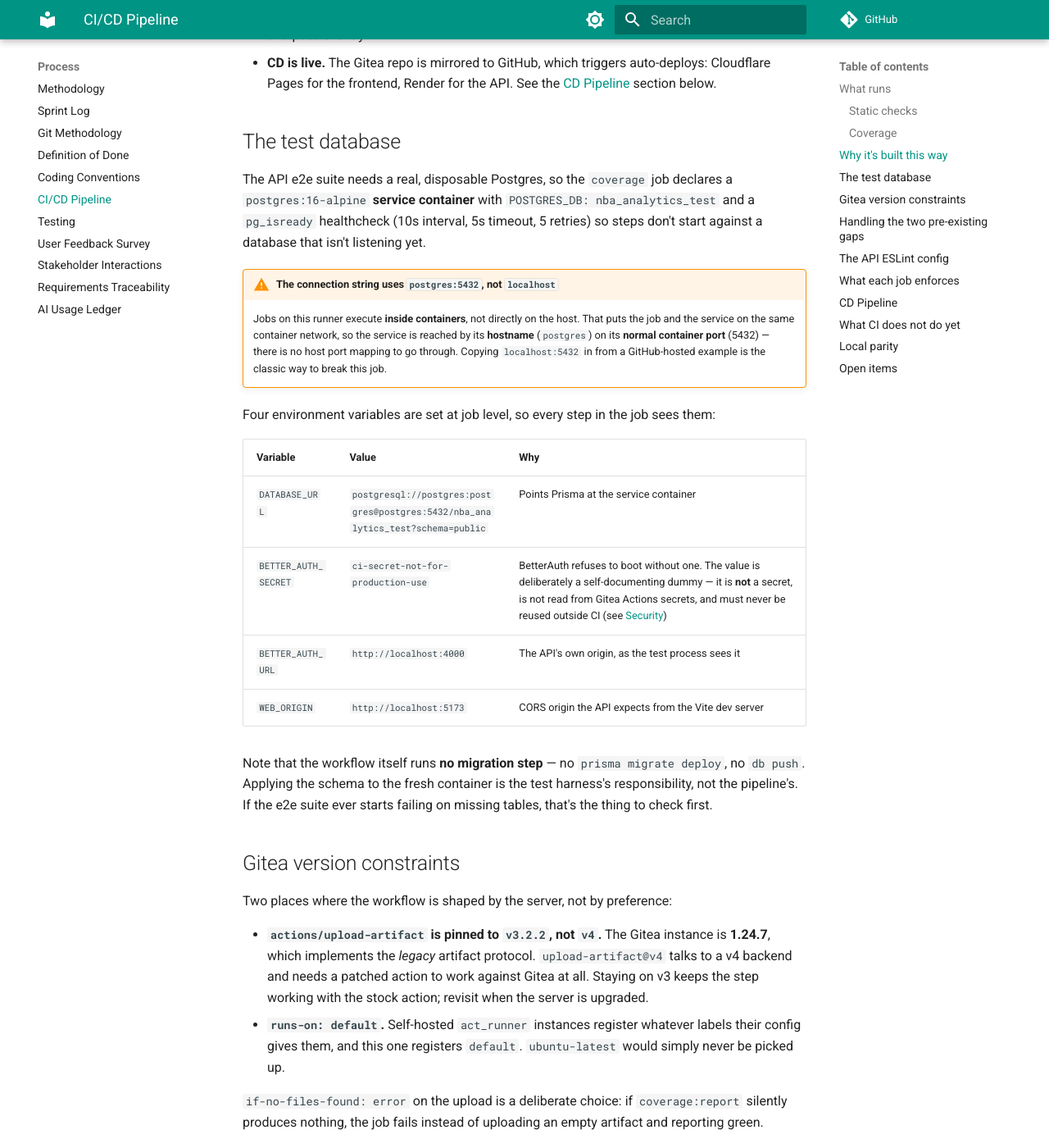
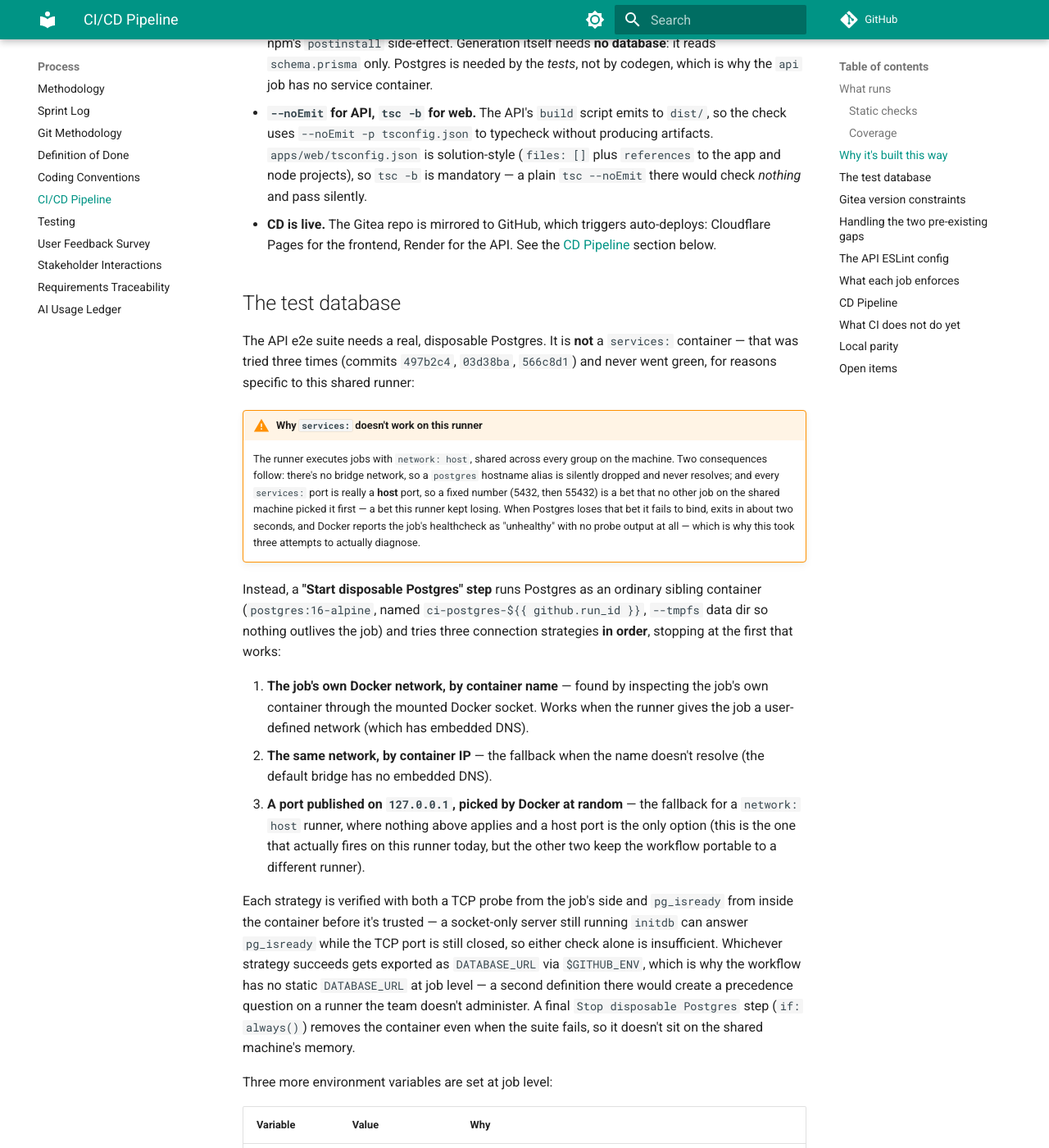
Before and after one commit to Sports-Analytics-Innovation-Platform/Innovation-Documentation-Website, an MkDocs documentation site: the page built from docs/ci-cd.md, in a window 1280 px wide and 1400 px high, scrolled down 3919 px. Shown: the whole window at 82% size. Built offline with MkDocs 1.6.1 and Material for MkDocs 9.7.7, drawn with Linux system fonts in a browser that asks for light colours; comment, search, counter and statistics services are not loaded; some of the changed text lies outside the part shown.

Commit message:
docs: rewrite CI/CD Postgres section to match the real runner mechanism, update front page status
ci-cd.md described a services: postgres container reached by hostname on default:
runs-on, both changed 2026-09-07 (commits 566c8d1, cfd3ac8/3236eea, 1ba6a5e) after
three failed attempts at the services: approach. The runner actually uses
runs-on: ubuntu-latest and a hand-rolled 'Start disposable Postgres' step that tries
three connection strategies because the runner's network: host setup breaks both
services: hostname resolution and fixed port publishing. Also fixed the front
page Status section, which only described Sprint 1 with Sprint 2 due in 4 days.

````diff
--- a/docs/ci-cd.md
+++ b/docs/ci-cd.md
@@ -34,7 +34,7 @@
 
 The `coverage` job runs, in order: install API deps → install web deps → `npm run prisma:generate --prefix apps/api` → `npm run test:cov --prefix apps/api` → `npm run test:cov --prefix apps/web` → `npm run coverage:report` (root script, merging both) → upload the `coverage-report` directory as a build artifact.
 
-Runner: all three jobs use `runs-on: default` — the label the Wits `act_runner` actually registers, not GitHub's `ubuntu-latest`. `actions/checkout@v4` and `actions/setup-node@v4` pinned to **Node 24** (matching the team's local Node v24.14.0 / npm 11.9.0).
+Runner: all three jobs use `runs-on: ubuntu-latest` — the label the course-provided `sdp-runner-1` actually registers (changed 2026-09-07; an earlier revision assumed a self-registered `default` label that turned out not to match). `actions/checkout@v4` and `actions/setup-node@v4` pinned to **Node 24** (matching the team's local Node v24.14.0 / npm 11.9.0).
 
 Abridged shape of the workflow — the real file is the authority:
 
@@ -61,50 +61,59 @@
       - uses: actions/setup-node@v4
         with:
           node-version: 24
-      - run: npm ci
+      - run: npm ci --fetch-timeout=60000 --fetch-retries=5 --fetch-retry-mintimeout=15000 --fetch-retry-maxtimeout=60000
       - run: npm run prisma:generate   # prerequisite of the typecheck, made explicit
       - run: |                         # lint, guarded — see "the two pre-existing gaps"
           if ls eslint.config.* 2>/dev/null; then npm run lint; else echo "::warning::..."; fi
       - run: npx tsc --noEmit -p tsconfig.json
 
   web:
-    runs-on: default
+    runs-on: ubuntu-latest
     timeout-minutes: 15
     defaults:
       run:
         working-directory: apps/web
-    steps: [checkout, setup-node@24, npm ci, npm run lint, npx tsc -b --noEmit]
+    steps: [checkout, setup-node@24, npm ci (with the same fetch tuning), npm run lint, npx tsc -b --noEmit]
 
   coverage:
-    runs-on: default
+    runs-on: ubuntu-latest
     timeout-minutes: 20
-    services:
-      postgres:
-        image: postgres:16-alpine
-        env: { POSTGRES_USER: postgres, POSTGRES_PASSWORD: postgres, POSTGRES_DB: nba_analytics_test }
-        options: >-
-          --health-cmd pg_isready --health-interval 10s
-          --health-timeout 5s --health-retries 5
+    # No `services:` block — see "The test database" below for why. Postgres
+    # is started and torn down as ordinary steps instead.
     env:
-      DATABASE_URL: postgresql://postgres:postgres@postgres:5432/nba_analytics_test?schema=public
       BETTER_AUTH_SECRET: ci-secret-not-for-production-use
       BETTER_AUTH_URL: http://localhost:4000
       WEB_ORIGIN: http://localhost:5173
+      # DATABASE_URL is deliberately absent here — the "Start disposable
+      # Postgres" step computes it and exports it via $GITHUB_ENV instead.
     steps:
       - uses: actions/checkout@v4
+      - name: Start disposable Postgres    # tries 3 strategies in order; see below
+        run: |
+          NAME="ci-postgres-${{ github.run_id }}"
+          docker run -d --name "$NAME" --label ci-postgres-for=nba-analytics \
+            -e POSTGRES_USER=postgres -e POSTGRES_PASSWORD=postgres \
+            -e POSTGRES_DB=nba_analytics_test --tmpfs /var/lib/postgresql/data \
+            postgres:16-alpine
+          # ... discover a reachable TARGET (container name, container IP, or
+          # a published 127.0.0.1 port), then:
+          echo "DATABASE_URL=postgresql://postgres:postgres@${TARGET}/nba_analytics_test?schema=public" >> "$GITHUB_ENV"
       - uses: actions/setup-node@v4
         with: { node-version: 24 }
-      - run: npm ci --prefix apps/api
-      - run: npm ci --prefix apps/web
+      - run: npm ci --prefix apps/api --fetch-timeout=60000 --fetch-retries=5 --fetch-retry-mintimeout=15000 --fetch-retry-maxtimeout=60000
+      - run: npm ci --prefix apps/web --fetch-timeout=60000 --fetch-retries=5 --fetch-retry-mintimeout=15000 --fetch-retry-maxtimeout=60000
       - run: npm run prisma:generate --prefix apps/api
       - run: npm run test:cov --prefix apps/api
       - run: npm run test:cov --prefix apps/web
       - run: npm run coverage:report
-      - uses: actions/upload-artifact@v3.2.2   # not v4 — see "Gitea version constraints"
+      - uses: actions/upload-artifact@v3.2.2-node20   # not v4 — see "Gitea version constraints"
         with:
           name: coverage-report
           path: coverage-report
           if-no-files-found: error
+      - if: always()   # hands the container back to the shared runner even if the suite failed
+        name: Stop disposable Postgres
+        run: docker rm -f "ci-postgres-${{ github.run_id }}" || true
 ```
 
 ## Why it's built this way
@@ -121,16 +130,23 @@
 
 ## The test database
 
-The API e2e suite needs a real, disposable Postgres, so the `coverage` job declares a `postgres:16-alpine` **service container** with `POSTGRES_DB: nba_analytics_test` and a `pg_isready` healthcheck (10s interval, 5s timeout, 5 retries) so steps don't start against a database that isn't listening yet.
+The API e2e suite needs a real, disposable Postgres. It is **not** a `services:` container — that was tried three times (commits `497b2c4`, `03d38ba`, `566c8d1`) and never went green, for reasons specific to this shared runner:
 
-!!! warning "The connection string uses `postgres:5432`, not `localhost`"
-    Jobs on this runner execute **inside containers**, not directly on the host. That puts the job and the service on the same container network, so the service is reached by its **hostname** (`postgres`) on its **normal container port** (5432) — there is no host port mapping to go through. Copying `localhost:5432` in from a GitHub-hosted example is the classic way to break this job.
+!!! warning "Why `services:` doesn't work on this runner"
+    The runner executes jobs with `network: host`, shared across every group on the machine. Two consequences follow: there's no bridge network, so a `postgres` hostname alias is silently dropped and never resolves; and every `services:` port is really a **host** port, so a fixed number (5432, then 55432) is a bet that no other job on the shared machine picked it first — a bet this runner kept losing. When Postgres loses that bet it fails to bind, exits in about two seconds, and Docker reports the job's healthcheck as "unhealthy" with no probe output at all — which is why this took three attempts to actually diagnose.
 
-Four environment variables are set at job level, so every step in the job sees them:
+Instead, a **"Start disposable Postgres" step** runs Postgres as an ordinary sibling container (`postgres:16-alpine`, named `ci-postgres-${{ github.run_id }}`, `--tmpfs` data dir so nothing outlives the job) and tries three connection strategies **in order**, stopping at the first that works:
+
+1. **The job's own Docker network, by container name** — found by inspecting the job's own container through the mounted Docker socket. Works when the runner gives the job a user-defined network (which has embedded DNS).
+2. **The same network, by container IP** — the fallback when the name doesn't resolve (the default bridge has no embedded DNS).
+3. **A port published on `127.0.0.1`, picked by Docker at random** — the fallback for a `network: host` runner, where nothing above applies and a host port is the only option (this is the one that actually fires on this runner today, but the other two keep the workflow portable to a different runner).
+
+Each strategy is verified with both a TCP probe from the job's side and `pg_isready` from inside the container before it's trusted — a socket-only server still running `initdb` can answer `pg_isready` while the TCP port is still closed, so either check alone is insufficient. Whichever strategy succeeds gets exported as `DATABASE_URL` via `$GITHUB_ENV`, which is why the workflow has no static `DATABASE_URL` at job level — a second definition there would create a precedence question on a runner the team doesn't administer. A final `Stop disposable Postgres` step (`if: always()`) removes the container even when the suite fails, so it doesn't sit on the shared machine's memory.
+
+Three more environment variables are set at job level:
 
 | Variable | Value | Why |
 |---|---|---|
-| `DATABASE_URL` | `postgresql://postgres:postgres@postgres:5432/nba_analytics_test?schema=public` | Points Prisma at the service container |
 | `BETTER_AUTH_SECRET` | `ci-secret-not-for-production-use` | BetterAuth refuses to boot without one. The value is deliberately a self-documenting dummy — it is **not** a secret, is not read from Gitea Actions secrets, and must never be reused outside CI (see [Security](security.md)) |
 | `BETTER_AUTH_URL` | `http://localhost:4000` | The API's own origin, as the test process sees it |
 | `WEB_ORIGIN` | `http://localhost:5173` | CORS origin the API expects from the Vite dev server |
@@ -141,8 +157,8 @@
 
 Two places where the workflow is shaped by the server, not by preference:
 
-- **`actions/upload-artifact` is pinned to `v3.2.2`, not `v4`.** The Gitea instance is **1.24.7**, which implements the *legacy* artifact protocol. `upload-artifact@v4` talks to a v4 backend and needs a patched action to work against Gitea at all. Staying on v3 keeps the step working with the stock action; revisit when the server is upgraded.
-- **`runs-on: default`.** Self-hosted `act_runner` instances register whatever labels their config gives them, and this one registers `default`. `ubuntu-latest` would simply never be picked up.
+- **`actions/upload-artifact` is pinned to `v3.2.2-node20`, not `v4`.** The Gitea instance is **1.24.7**, which implements the *legacy* artifact protocol — `upload-artifact@v4` talks to a v4 backend and needs a patched action to work against Gitea at all. The `-node20` variant matters specifically: plain `v3.2.2` declares `runs.using: node24`, which this runner rejects outright with "unknown runner using:" — every other action in the workflow is node20, so this is the one step that would have hit that.
+- **`runs-on: ubuntu-latest`.** Switched 2026-09-07 to the label the course-provided `sdp-runner-1` actually registers, after an earlier revision's assumption that the runner self-registered as `default` turned out to be wrong.
 
 `if-no-files-found: error` on the upload is a deliberate choice: if `coverage:report` silently produces nothing, the job fails instead of uploading an empty artifact and reporting green.
 
@@ -181,7 +197,7 @@
 | API typecheck | ✅ | `tsc --noEmit`, after Prisma codegen |
 | Web lint | ✅ | oxlint |
 | Web typecheck | ✅ | `tsc -b` — solution-style config, build mode required |
-| API tests | ✅ | Against a real Postgres service container |
+| API tests | ✅ | Against a real, disposable Postgres — self-managed, not a `services:` container (see [The test database](#the-test-database)) |
 | Web tests | ✅ | |
 | Combined coverage report | ⚠️ produced, **not gated** | The report is built and uploaded; nothing fails on a low coverage number |
 
@@ -210,7 +226,6 @@
 - **No build step.** Lint, typecheck, and test only — nothing verifies that `apps/api` or `apps/web` actually builds in the CI pipeline (the build is verified by the CD deploy step instead).
 - **No coverage threshold.** See above: reported, not gated.
 - **No secret scanning.** [Git Methodology](git-methodology.md) and [Security](security.md) describe `gitleaks`/`trufflehog` as a PR backstop — that's the intent, not yet the implementation. The manual pre-commit check is currently the only line of defence.
-- **No `axe-core` accessibility checks.** [Requirements Traceability](requirements.md) lists these for `apps/web`; they aren't wired up yet.
 
 ## Local parity
 
@@ -252,7 +267,7 @@
 
 Tracked here rather than lost in a chat log:
 
-1. **Enable npm caching** via the commented-out block once the runner's cache server is confirmed reachable. This is now the only remaining runner-environment unknown — the `runs-on` label question is settled (`default`).
+1. **Enable npm caching** via the commented-out block once the runner's cache server is confirmed reachable. This is now the only remaining runner-environment unknown — the `runs-on` label question is settled (`ubuntu-latest`, since 2026-09-07) and so is the Postgres connection strategy (see [The test database](#the-test-database)).
 2. **Move to `actions/upload-artifact@v4`** once the Gitea server is upgraded past 1.24.7 and exposes the v4 artifact backend.
 3. **Gate on coverage.** Add a threshold so the `coverage` job fails below an agreed floor, instead of only proving the suites pass. Agree the number first — a threshold set above current coverage lands as an immediately-red pipeline.
 4. **Confirm where the test schema comes from.** The workflow runs no migration against the service container; if that is handled by the test harness it should be stated in the testing docs, and if it isn't, the job needs a `prisma migrate deploy` step.
````
Also changed, not shown: other parts of docs/ci-cd.md (+1 -1 lines), docs/index.md (+1 -1 lines).
